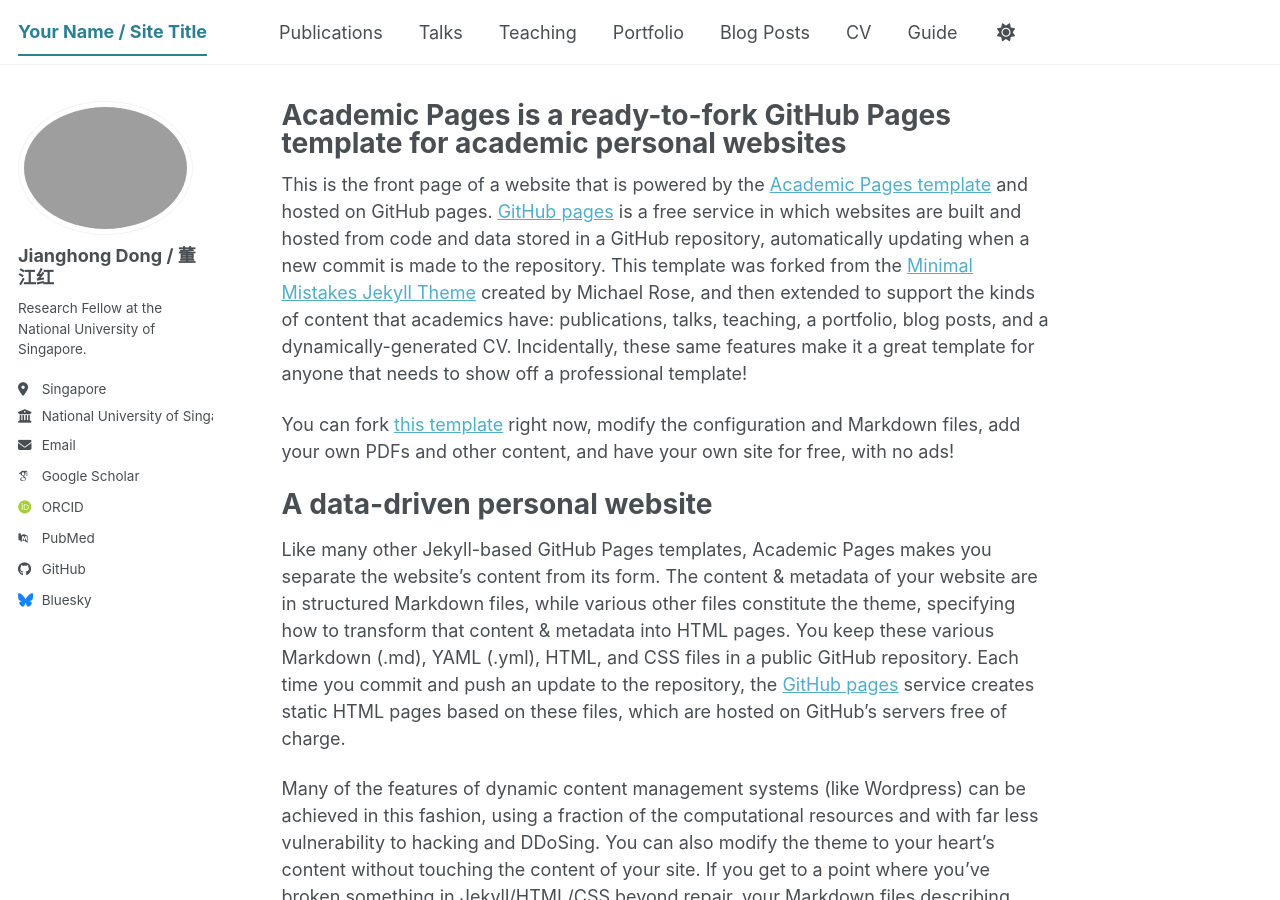
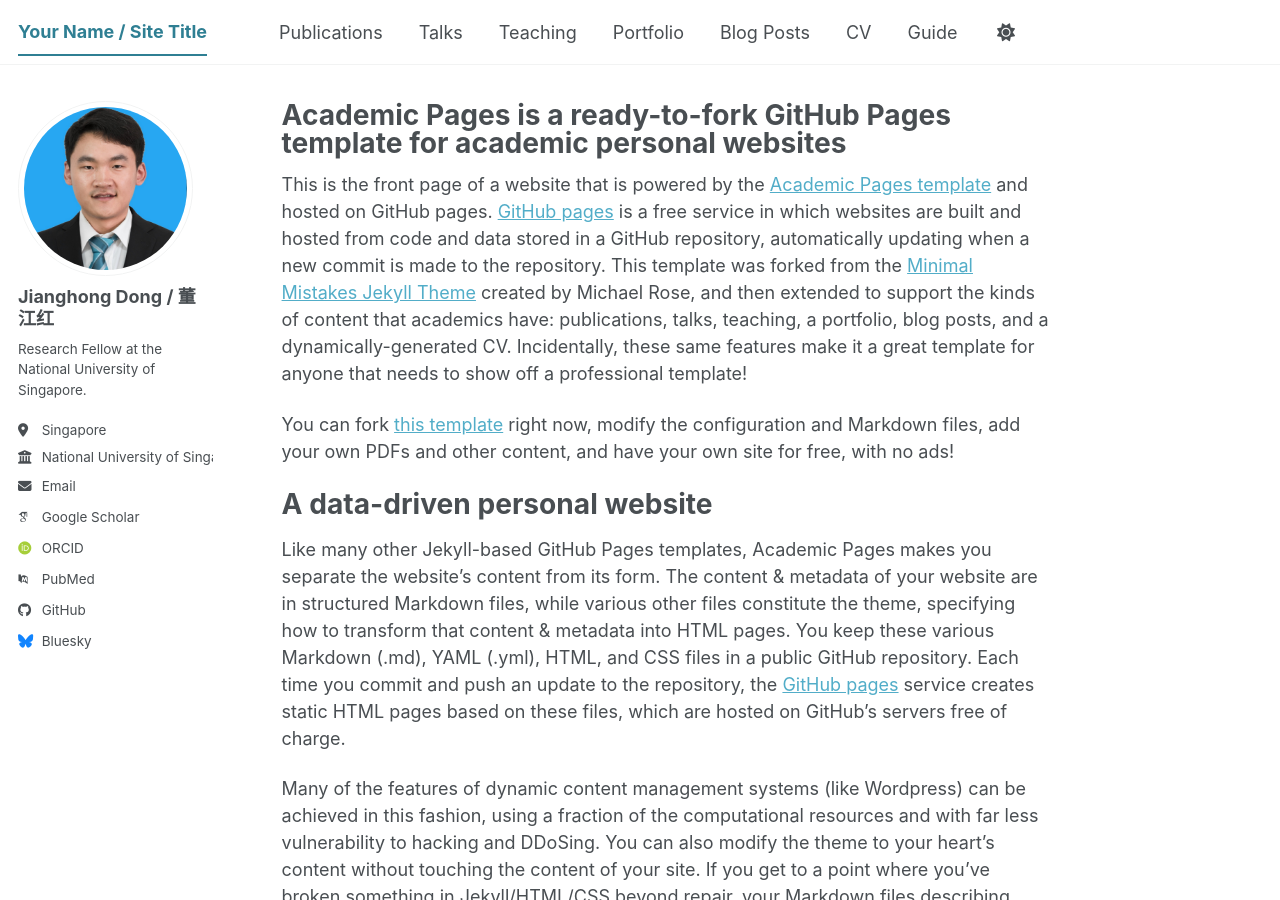
Before and after one commit to dongjh20/dongjh20.github.io, a Jekyll site: the page built from _pages/about.md, in a window 1280 px wide and 900 px high. Built offline with Jekyll 4.4.1, drawn with Linux system fonts in a browser that asks for light colours; some web fonts are replaced; a script bundle is joined from its source files by our own code; library files that are not in the unit come from our copies.

Commit message:
update _config.yml and profile images

```diff
--- a/_config.yml
+++ b/_config.yml
@@ -13,7 +13,7 @@
 title_separator          : "-"
 name                     : &name "Your Name"
 description              : &description "Your Name's academic portfolio"   # Update this with a general description of your site, this is the default if not overridden by a page
-url                      : https://academicpages.github.io # The base hostname & protocol for your site e.g. "https://[your GitHub username].github.io",
+url                      : https://dongjh20.github.io # The base hostname & protocol for your site e.g. "https://[your GitHub username].github.io",
                                                            # or if you already have some other page hosted on Github then use "https://[your GitHub username].github.io/[Your Repo Name]"
 baseurl                  : "" # the subpath of your site, e.g. "/blog"
 repository               : "dongjh20/dongjh20.github.io"
@@ -24,7 +24,7 @@
 author:
   # Biographic information
 
-  avatar           : "myprofile.jpg"
+  avatar           : "profile.png"
   name             : "Jianghong Dong / 董江红"
   pronouns         : # example: "she/her"
   bio              : "Research Fellow at the National University of Singapore."
```
